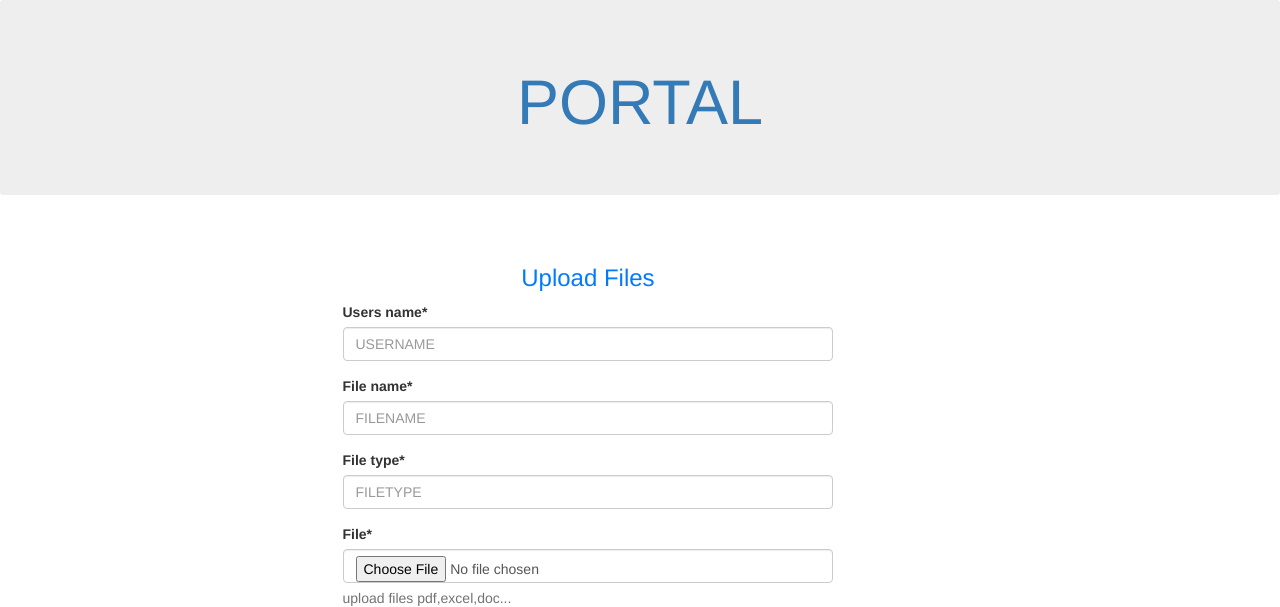
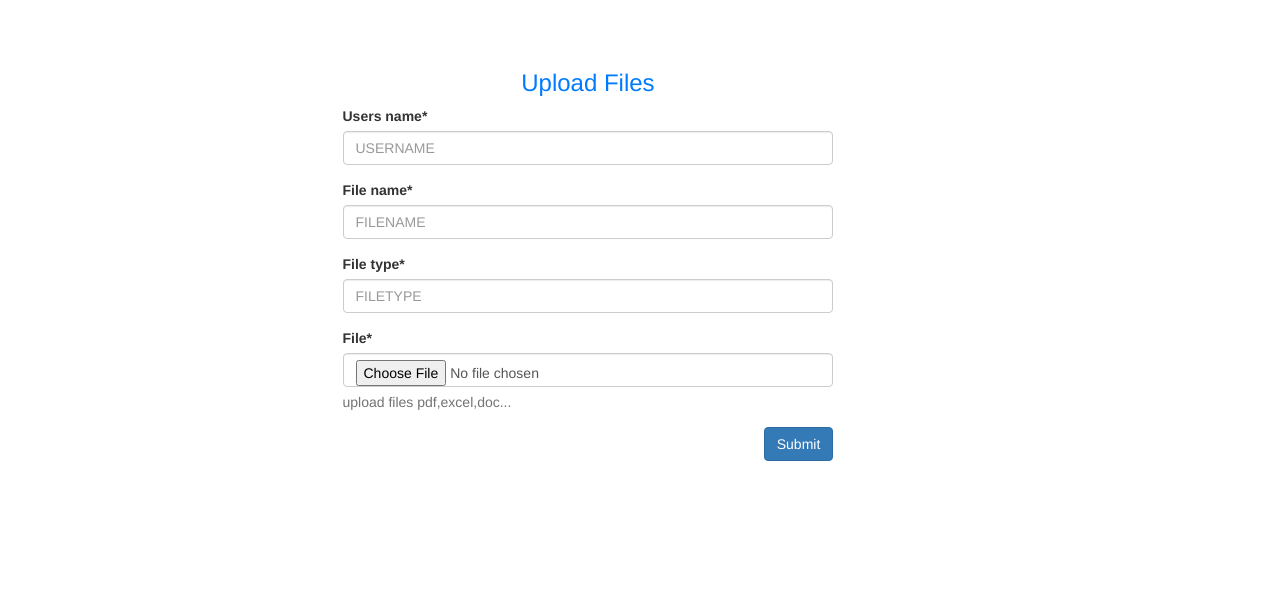
Before and after one commit to Sandeepsubramaniyan/Portal, a Django app: page / in a window 1280 px wide. Shown: the top 607 px of the page. Run offline with Django 3.2, Linux system fonts and the light colour scheme; some libraries are stand-ins or nearby versions.

Commit message:
removed href from base.html

```diff
--- a/templates/base.html
+++ b/templates/base.html
@@ -3,13 +3,11 @@
     <head>
         <title>PORTAL</title>
     </head>
-        <div class="jumbotron text-center">
-                <header>
-                <h1><a href="/">PORTAL</a></h1>
-            </header>
-        </div>
+
+
     <body>
         {% block content %}
+
 
         {% endblock%}
     </body>
```
